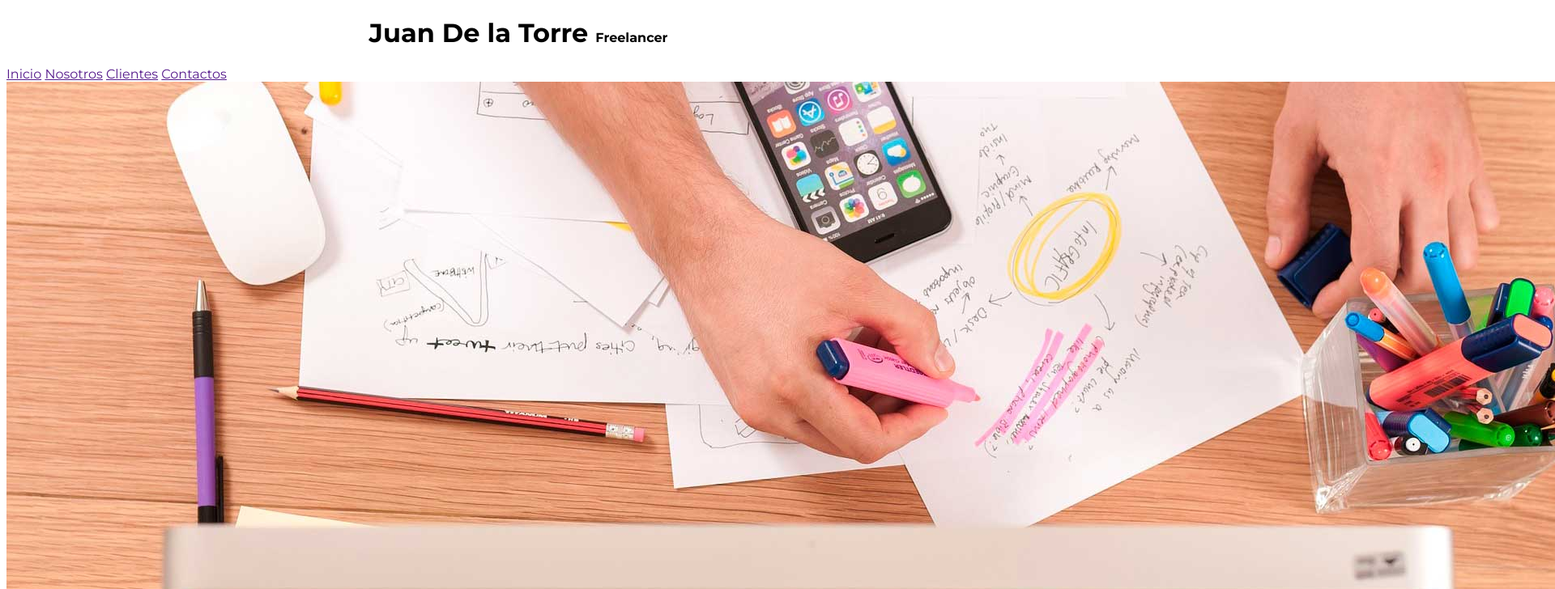
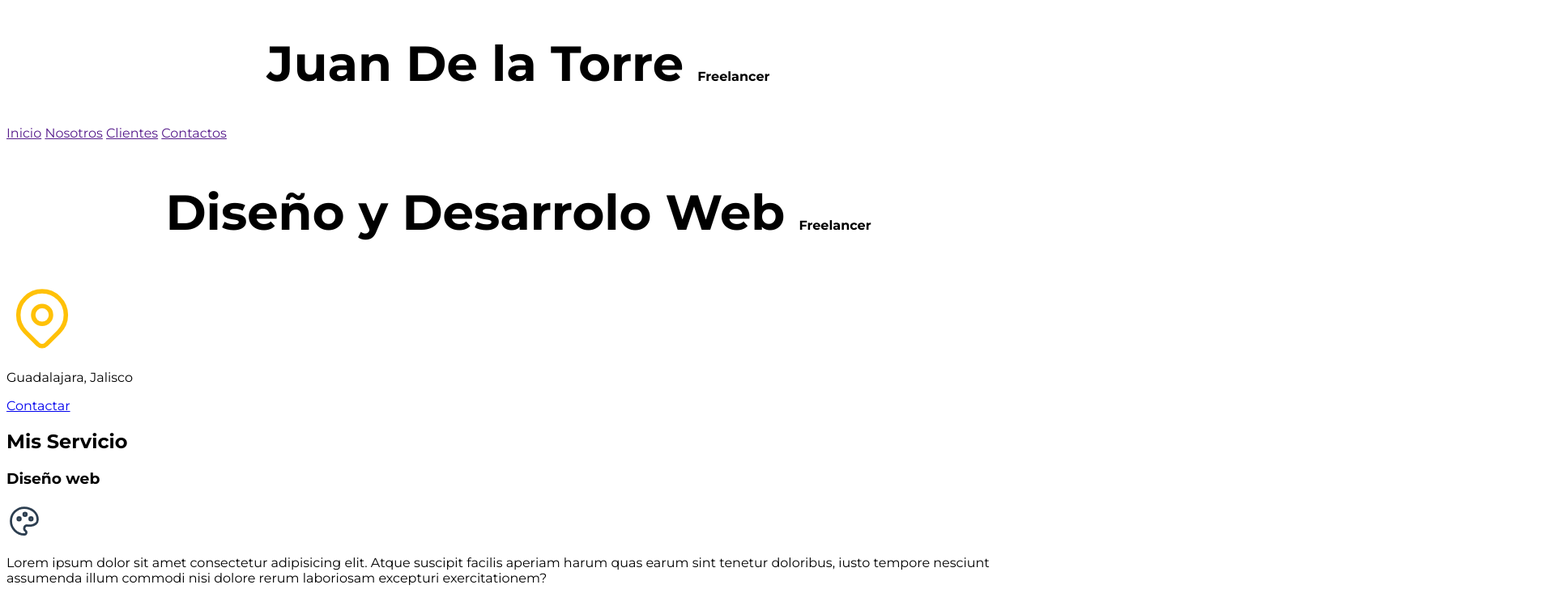
Before and after one commit to LemnisCG/HTML, a plain HTML site: page index.html in a window 1280 px wide. Shown: the top 728 px of the page at 81% size, 1920 px wide, since content can reach past the window. Drawn offline with Linux system fonts and the light colour scheme.

Commit message:
Creando el archivo normalize y agregando a html

```diff
--- a/css/style.css
+++ b/css/style.css
@@ -19,6 +19,7 @@ body{
 /* header */
 .titulo{
     text-align: center;
+    font-size: 3.8rem;
 }
 span{
     font-size: 1rem;
--- a/index.html
+++ b/index.html
@@ -22,10 +22,9 @@
         <a href="">Contactos</a>
     </nav>
 
-    <img src="img/hero.jpg" alt="">
 
     <section>
-        <h2>Diseño y Desarrolo Web Freelancer</h2>
+        <h2 class="titulo">Diseño y Desarrolo Web <span>Freelancer</span></h2>
         <p>
             <svg xmlns="http://www.w3.org/2000/svg" class="icon icon-tabler icon-tabler-map-pin" width="88" height="88" viewBox="0 0 24 24" stroke-width="1.5" stroke="#FFC107" fill="none" stroke-linecap="round" stroke-linejoin="round">
                 <path stroke="none" d="M0 0h24v24H0z" fill="none"/>
```
Also changed, not shown: css/normalize.css (added).
